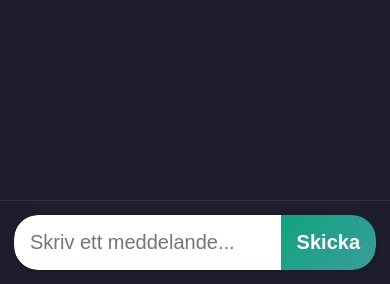
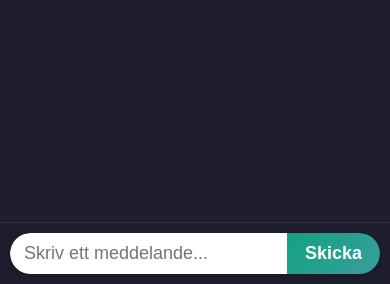
Before and after one commit to Darvid-223/aiapi, a Flask app: page / in a window 390 px wide. Shown: the part 560-844 px from the top of the page. Run offline with Flask 3, Linux system fonts and the light colour scheme; parts of the project's set-up code (start-up, migrations or seed data) failed here and were passed over.

Commit message:
📱 Justerade höjden på inputfält och knapp för bättre mobilanpassning

```diff
--- a/app/static/style.css
+++ b/app/static/style.css
@@ -219,7 +219,7 @@ header {
   }
 
   #chat-input-container {
-    padding: 14px;
+    padding: 10px;
     background-color: #1e1e2f;
     border-top: 1px solid #2f2f3d;
     width: 100%;
@@ -242,20 +242,20 @@ header {
   }
 
   #chat-text {
-    padding: 16px;
-    font-size: 20px;
+    padding: 10px 14px;
+    font-size: 18px;
     width: 100%;
     border: none;
-    border-radius: 24px 0 0 24px;
+    border-radius: 20px 0 0 20px;
     outline: none;
     box-sizing: border-box;
   }
 
   #send-btn {
-    padding: 0 16px;
-    font-size: 20px;
+    padding: 0 18px;
+    font-size: 18px;
     height: auto;
-    border-radius: 0 24px 24px 0;
+    border-radius: 0 20px 20px 0;
     background: linear-gradient(135deg, #10a37f, #3a9d9d);
     color: white;
     border: none;
```
